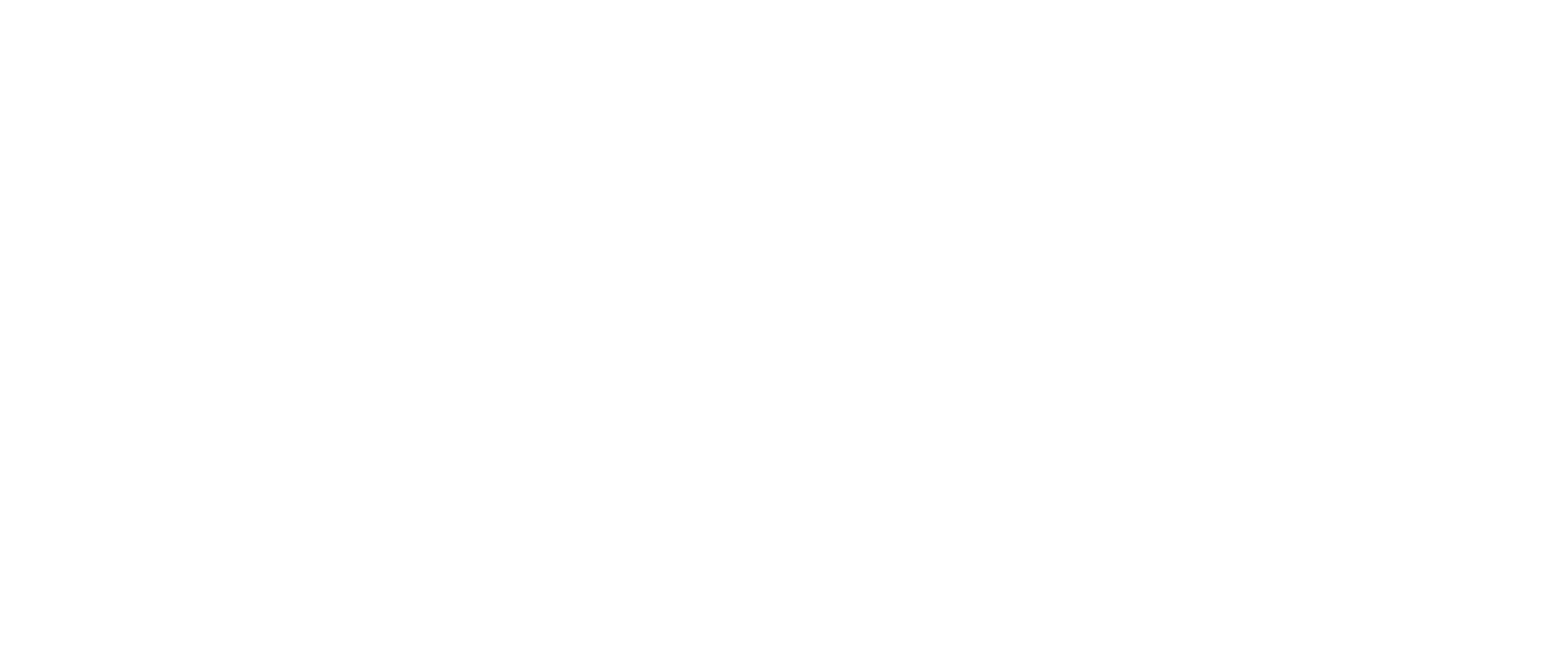
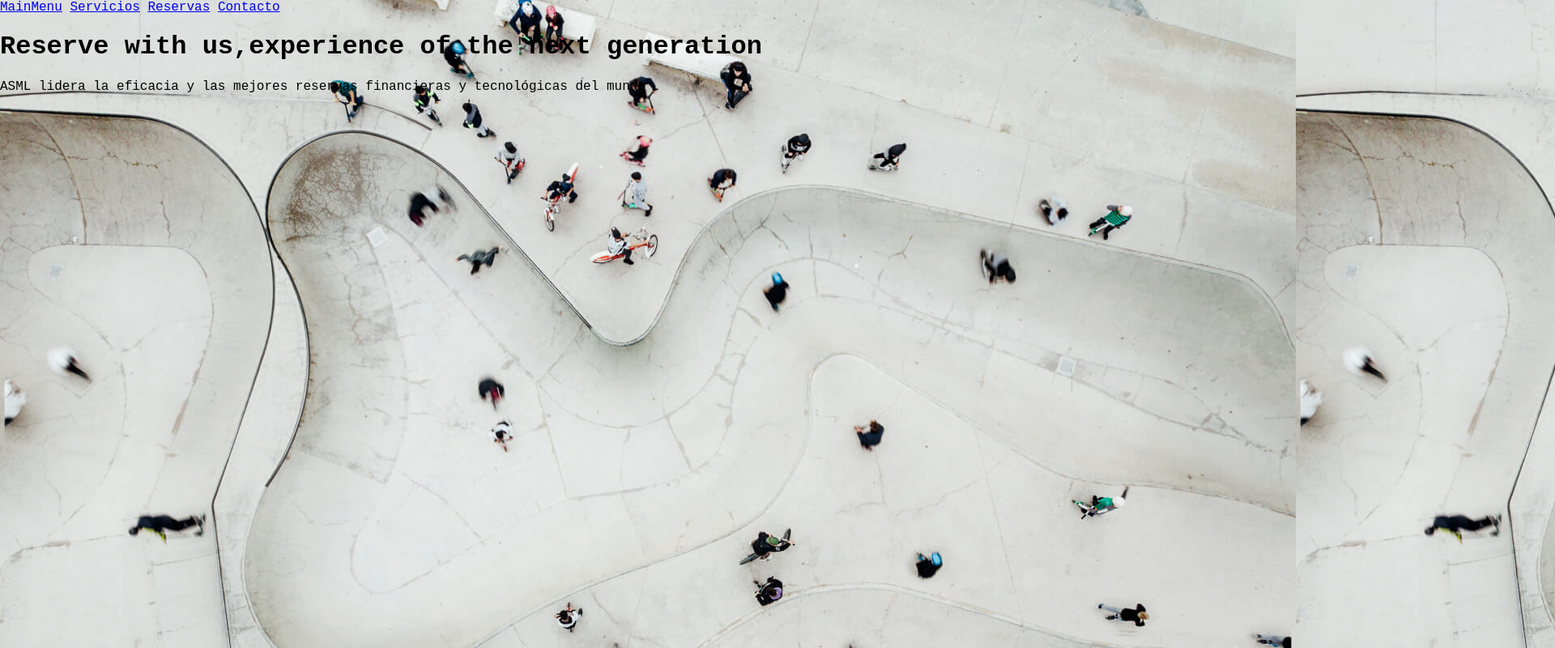
Before and after one commit to CarlesMoraJavaloyes/ReservePage, a plain HTML site: page index.html in a window 1280 px wide. Shown: the top 800 px of the page at 81% size, 1920 px wide, since content can reach past the window. Drawn offline with Linux system fonts and the light colour scheme.

Commit message:
Feat:Header and main started

```diff
--- a/css/style.css
+++ b/css/style.css
@@ -0,0 +1,18 @@
+*{
+    font-family: 'Courier New', Courier, monospace;
+}
+
+body{
+    padding: 0;
+    margin:0;
+    background-image: url("../assets/img/backgroundMainMenu.jpg");
+
+}
+
+.mainEnter{
+    width: 5000px;
+    height: 500px;
+
+    z-index: 0;
+
+}
--- a/index.html
+++ b/index.html
@@ -3,9 +3,46 @@
 <head>
     <meta charset="UTF-8">
     <meta name="viewport" content="width=device-width, initial-scale=1.0">
-    <title>Document</title>
+    <title>MainMenu</title>
+    <link rel="stylesheet" href="css/style.css">
 </head>
 <body>
+    <header>
+        <nav>
 
+            <a href="index.html">MainMenu</a>
+            <a href="pages/servicios.html">Servicios</a>
+            <a href="pages/reservas.html">Reservas</a>
+            <a href="pages/conctacto.html">Contacto</a>
+        </nav>
+    </header>
+    <main>
+        <div class="mainEnter">
+            <h1>
+              Reserve with us,experience of the next generation
+            </h1>
+            <p>
+                ASML lidera la eficacia y las mejores reservas financieras y tecnológicas
+                del mundo
+            </p>
+
+        </div>
+
+
+
+
+
+        <section>
+            <article>
+
+            </article>
+        </section>
+    </main>
+    <footer>
+
+
+
+
+    </footer>
 </body>
 </html>
```
Also changed, not shown: assets/img/backgroundMainMenu.jpg (added), pages/conctacto.html (added), pages/reservas.html (added), pages/servicios.html (added).
